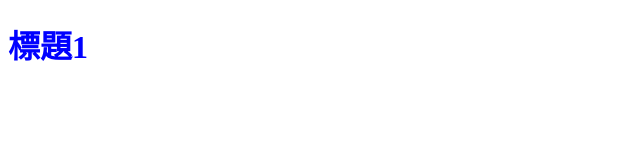
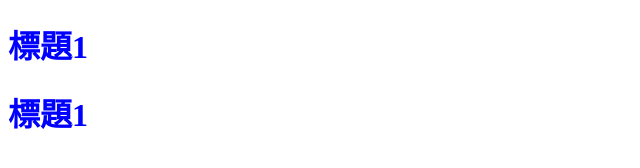
Before and after one commit to wdbps93206/joyce_cvupdate, a plain HTML site: page index.html in a window 1280 px wide. Shown: the whole page, without its empty margins (0-640 px from the left). Drawn offline with Linux system fonts and the light colour scheme.

Commit message:
Update index.html

```diff
--- a/index.html
+++ b/index.html
@@ -8,5 +8,6 @@
 </head>
 <body>
     <h1>標題1</h1>
+    <h1>標題1</h1>
 </body>
 </html>
```
